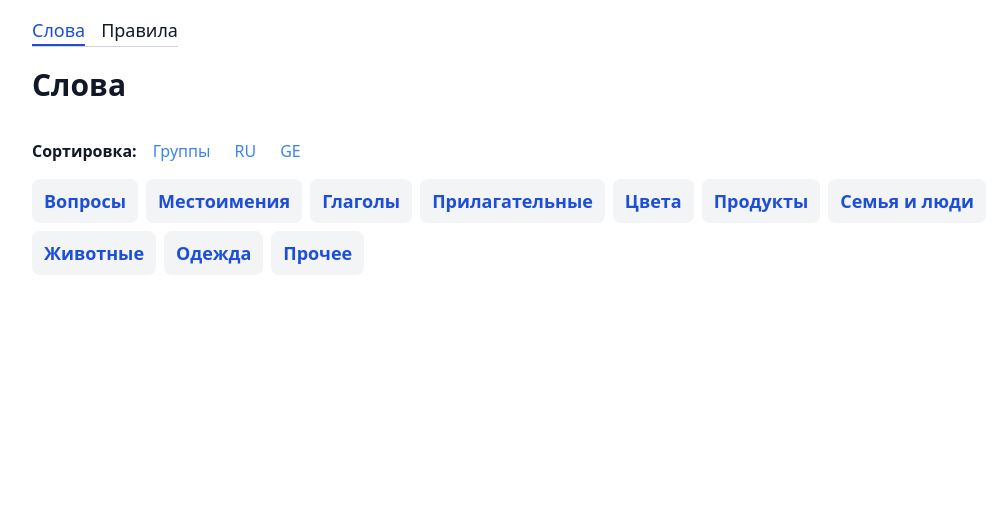
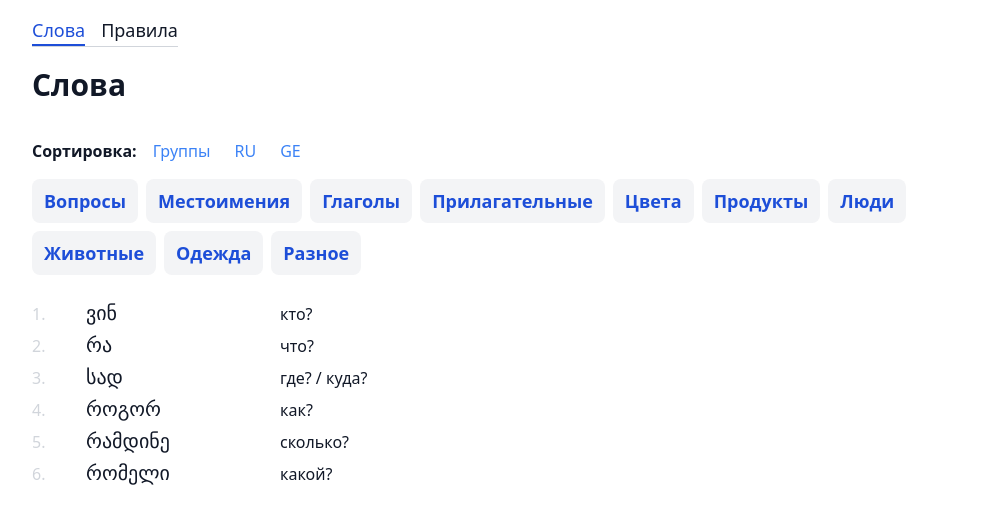
Before and after one commit to birdy90/bederdinov.me_netlify, a React (Create React App) app: page /languages/ge/words in a window 1280 px wide. Shown: the top 524 px of the page, without its empty margins (112-1116 px from the left). Built offline with nearby package versions, Linux system fonts and the light colour scheme.

Commit message:
* nested word groups and new words

```diff
--- a/src/components/TabsPanel.tsx
+++ b/src/components/TabsPanel.tsx
@@ -25,7 +25,7 @@ const sizeBasedTitleClasses = (isOpened: boolean) => ({
 export const TabsPanel = (props: TabsPanelProps) => {
     const { size = 'lg' } = props;
 
-    const [openedGroupName, setOpenedGroup] = React.useState('');
+    const [openedGroupName, setOpenedGroup] = React.useState(props.items.length > 0 ? props.items[0].key : '');
 
     const openedTab = props.items.find(t => t.key === openedGroupName)?.content;
 
@@ -38,8 +38,7 @@ export const TabsPanel = (props: TabsPanelProps) => {
         sizeBasedTitleClasses(name === openedGroupName)[size],
     ].filter(Boolean).join(' ');
 
-    return <>
-        <div>
+    return <div className={props.className}>
         <div className={`flex gap-2 flex-wrap ${sizeBasedTitleWrapperClasses[size]}`}>
             {props.items.map((tab) => (
                 <div className={titleClasses(tab.key)} key={tab.key}
@@ -52,6 +51,5 @@ export const TabsPanel = (props: TabsPanelProps) => {
                 {openedTab}
             </div>
         ) : null}
-        </div>
-    </>
+    </div>;
 }
--- a/src/components/languages/common/LettersBlock.tsx
+++ b/src/components/languages/common/LettersBlock.tsx
@@ -15,7 +15,7 @@ export const LettersBlock = (props: LettersBlockProps) => {
 
     return <div className="flex items-center flex-row sm:flex-col gap-x-6 gap-y-1">
         {letters.map(t => (
-            <Word strikethrough={t.struckThough}>{t.letter}</Word>
+            <Word key={t.letter} strikethrough={t.struckThough}>{t.letter}</Word>
         ))}
     </div>
 }
--- a/src/components/languages/ge/Words.tsx
+++ b/src/components/languages/ge/Words.tsx
@@ -2,8 +2,20 @@ import { AllWords } from './data';
 import React from "react";
 import { WordItem, WordsGroup } from "../../../types";
 import { TabsPanel } from "../../TabsPanel";
+import { Word } from "../common/Word";
 
 const STORAGE_ORDERING_KEY = 'words-ordering';
+
+const getFlatWords = (words: WordsGroup[]): WordItem[] => {
+
+    return words.flatMap(t => {
+        if (t.children) {
+            return getFlatWords(t.children);
+        }
+
+        return t.words;
+    }).filter(Boolean) as WordItem[];
+}
 
 const sortGroups = (groups: WordsGroup[]) => {
     groups.sort((a, b) => a.title > b.title ? 1 : -1);
@@ -16,11 +28,18 @@ const sortWordsInGroups = (groups: WordsGroup[]) => {
     });
 }
 
+const TranslationLine = ({ word, translation, index }: { word: string, translation: string, index: number }) => <>
+    <div key={word} className="hidden sm:block text-gray-300">{index}.</div>
+    <Word key={`${word}-word`}>{word}</Word>
+    <div key={`${word}-translation`}>{translation}</div>
+</>;
+
 export default () => {
     const [order, setOrder] = React.useState(localStorage.getItem(STORAGE_ORDERING_KEY));
+    let words: WordsGroup[];
 
-    let words = AllWords;
-    const wordsFlat = AllWords.flatMap(t => t.words).filter(Boolean) as WordItem[];
+    const wordsFlat = getFlatWords(AllWords);
+
     switch (order) {
         case 'alphaRU':
             words = wordsFlat.reduce((acc: WordsGroup[], word) => {
@@ -57,7 +76,8 @@ export default () => {
             sortGroups(words);
             sortWordsInGroups(words);
             break;
-        case 'groups':
+        default:
+            words = AllWords;
             // words.forEach(group => group.words.sort((a, b) => a.translation.toLowerCase() > b.translation.toLowerCase() ? 1 : -1));
             break;
     }
@@ -89,20 +109,30 @@ export default () => {
             key: group.title,
             content: (
                 <div className={contentClasses}>
-                    {group.words.map((item) => {
-                        if (!item) {
-                            return <div className="grid-cols-3 border-b-2"/>;
-                        }
+                    {group.children ? (
+                        <TabsPanel key={group.title} size="md" className="col-span-3"
+                                   items={group.children.map(child => ({
+                                       title: child.title,
+                                       key: child.title,
+                                       content: <div key={child.title} className={contentClasses}>
+                                           {child.words.map((item) => {
+                                               const { word, translation } = item;
 
-                        const { word, translation } = item;
+                                               orderingNumber += 1;
+                                               return <TranslationLine key={word} index={orderingNumber} word={word}
+                                                                       translation={translation}/>;
+                                           })}
+                                       </div>,
+                                   }))}/>
+                    ) : (
+                        group.words.map((item) => {
+                            const { word, translation } = item;
 
-                        orderingNumber += 1;
-                        return [
-                            <div key={word} className="hidden sm:block text-gray-300">{orderingNumber}.</div>,
-                            <div key={`${group.title}-${word}`} className="text-base sm:text-xl">{word}</div>,
-                            <div key={`${group.title}-${word}-translation`} className="sm:mb-4">{translation}</div>,
-                        ];
-                    })}
+                            orderingNumber += 1;
+                            return <TranslationLine key={word} index={orderingNumber} word={word}
+                                                    translation={translation}/>;
+                        })
+                    )}
                 </div>
             ),
         }
@@ -119,7 +149,7 @@ export default () => {
         </div>
 
         <div className="flex gap-2 flex-wrap">
-            <TabsPanel items={tabItems}/>
+            <TabsPanel key={order} items={tabItems}/>
         </div>
     </div>;
 }
--- a/src/components/languages/ge/data.ts
+++ b/src/components/languages/ge/data.ts
@@ -13,7 +13,7 @@ export const AllWords: WordsGroup[] = [
         words: [
             { word: 'ვინ', translation: 'кто?' },
             { word: 'რა', translation: 'что?' },
-            { word: 'სად', translation: 'где?' },
+            { word: 'სად', translation: 'где? / куда?' },
             { word: 'როგორ', translation: 'как?' },
             { word: 'რამდინე', translation: 'сколько?' },
             { word: 'რომელი', translation: 'какой?' },
@@ -37,6 +37,9 @@ export const AllWords: WordsGroup[] = [
             { word: 'ჩვენი', translation: 'наш' },
             { word: 'თქვენი', translation: 'ваш' },
             { word: 'მათი', translation: 'их' },
+
+            { word: 'რამე', translation: 'что-то' },
+            { word: 'ვინრე', translation: 'кто-то' },
         ]
     },
     {
@@ -62,16 +65,30 @@ export const AllWords: WordsGroup[] = [
         words: [
             { word: 'დიდი', translation: 'большой' },
             { word: 'პატარა', translation: 'маленький' },
+            { word: 'მაღალი', translation: 'высокий' },
+            { word: 'დაბალი', translation: 'низкий' },
+            { word: 'გრძელი', translation: 'длинный' },
+            { word: 'მოკლე', translation: 'короткий' },
+            { word: 'გამხდარი', translation: 'худой' },
+
+            { word: 'ქერი', translation: 'светлый / блондин' },
+            { word: 'შამგრემანი', translation: 'темный / брюнет' },
+            { word: 'წითური', translation: 'рыжий' },
+
             { word: 'ცივი', translation: 'холодный' },
             { word: 'თბილი', translation: 'теплый' },
+
             { word: 'ცხელი', translation: 'горячий' },
-            { word: 'გემრიელი', translation: 'вкусный' },
-            { word: 'ახალი', translation: 'новый / свежий' },
-            { word: 'ძველი', translation: 'старый' },
             { word: 'ლამაზი', translation: 'красивый' },
             { word: 'ნათელი', translation: 'яркий' },
             { word: 'კეთილი', translation: 'добрый' },
             { word: 'კარგი', translation: 'хороший' },
+
+            { word: 'გემრიელი', translation: 'вкусный' },
+            { word: 'თკბილი', translation: 'сладкий' },
+
+            { word: 'ძველი', translation: 'старый' },
+            { word: 'ახალი', translation: 'новый / свежий' },
         ],
     },
     {
@@ -79,31 +96,56 @@ export const AllWords: WordsGroup[] = [
         words: [
             { word: 'თეთრი', translation: 'белый' },
             { word: 'შავი', translation: 'черный' },
-            null,
+
             { word: 'რუხი', translation: 'серый' },
             { word: 'ლურGჯი', translation: 'синий' },
             { word: 'მწვანე', translation: 'зеленый' },
             { word: 'ყვითელი', translation: 'желтый' },
             { word: 'წითელი', translation: 'красный' },
-            null,
+
             { word: 'ვარდისფერი', translation: 'розовый' },
             { word: 'ფერი', translation: 'цвет' },
         ],
     },
     {
         title: 'Продукты',
+        words: [],
+        children: [
+            {
+                title: 'Фрукты',
                 words: [
                     { word: 'ბალი', translation: 'черешня' },
                     { word: 'ალუბალი', translation: 'вишня' },
                     { word: 'ჟოლო', translation: 'малина' },
                     { word: 'ლეღვი', translation: 'инжир' },
                     { word: 'კომში', translation: 'айва' },
+                ],
+            },
+            {
+                title: 'Овощи',
+                words: [
                     { word: 'ნიორი', translation: 'чеснок' },
                     { word: 'ხახვი', translation: 'лук' },
                     { word: 'სიმინდი', translation: 'кукуруза' },
                     { word: 'სოკო', translation: 'гриб' },
+
+                ],
+            },
+            {
+                title: 'Напитки',
+                words: [
+                    { word: 'ქავა', translation: 'кофе' },
+                    { word: 'წყალი', translation: 'вода' },
+                    { word: 'რძე', translation: 'молоко' },
+                    { word: 'წვენი', translation: 'сок' },
+                    { word: 'ღვინო', translation: 'вино' },
+                    { word: 'ჭაჭა', translation: 'самогон' },
+                ],
+            },
+            {
+                title: 'Прочее',
+                words: [
                     { word: 'ძორცი', translation: 'мясо' },
-
                     { word: 'პური', translation: 'хлеб / пекарня' },
                     { word: 'ორცხობილი', translation: 'печенье' },
                     { word: 'ტორტი', translation: 'торт' },
@@ -111,13 +153,6 @@ export const AllWords: WordsGroup[] = [
                     { word: 'ქველი', translation: 'сыр' },
                     { word: 'ხაჭო', translation: 'творог' },
                     { word: 'ხაჭაპური', translation: 'хачапури' },
-
-            { word: 'ქავა', translation: 'кофе' },
-            { word: 'წყალი', translation: 'вода' },
-            { word: 'რძე', translation: 'молоко' },
-            { word: 'წვენი', translation: 'сок' },
-            { word: 'ღვინო', translation: 'вино' },
-            { word: 'ჭაჭა', translation: 'самогон' },
 
                     { word: 'ფაფა', translation: 'каша' },
                     { word: 'ბრინჯი', translation: 'рис' },
@@ -128,11 +163,15 @@ export const AllWords: WordsGroup[] = [
                     { word: 'ვახშამი', translation: 'ужин' },
                 ],
             },
+        ],
+    },
     {
-        title: 'Семья и люди',
+        title: 'Люди',
+        words: [],
+        children: [
+            {
+                title: 'Семья',
                 words: [
-            { word: 'ადამიანი', translation: 'человек' },
-            { word: 'ქალი', translation: 'женщина' },
                     { word: 'ოჯახი', translation: 'семья' },
                     { word: 'მამა', translation: 'папа' },
                     { word: 'დედა', translation: 'мама' },
@@ -141,6 +180,49 @@ export const AllWords: WordsGroup[] = [
                     { word: 'შვილი', translation: 'ребенок' },
                     { word: 'ქალიშვილი', translation: 'дочь' },
                     { word: 'ვაჟიიშვილი', translation: 'сын' },
+                ],
+            },
+            {
+                title: 'Анатомия',
+                words: [
+                    { word: 'ტანი', translation: 'туловище' },
+                    { word: 'სხეული', translation: 'тело' },
+                    { word: 'სახე', translation: 'лицо' },
+
+                    { word: 'თვალი', translation: 'глаз' },
+                    { word: 'ცხვირი', translation: 'нос' },
+                    { word: 'წარბი', translation: 'бровь' },
+                    { word: 'წამწამი', translation: 'ресница' },
+                    { word: 'ტუჩი', translation: 'губа' },
+                    { word: 'კბილი', translation: 'зуб' },
+                    { word: 'ენა', translation: 'язык' },
+                    { word: 'ლოყა', translation: 'щека' },
+                    { word: 'შუბლი', translation: 'лоб' },
+                    { word: 'თმა', translation: 'волос' },
+                    { word: 'ყური', translation: 'ухо' },
+                    { word: 'ნიკაპი', translation: 'подбородок' },
+
+                    { word: 'ფეხი', translation: 'нога' },
+                    { word: 'ხელი', translation: 'рука' },
+                    { word: 'თავი', translation: 'голова' },
+                    { word: 'კისერი', translation: 'шея' },
+                    { word: 'ყელი', translation: 'горло' },
+                    { word: 'მუწელი', translation: 'живот' },
+                    { word: 'ზურგი', translation: 'спина' },
+                    { word: 'თითი', translation: 'палец' },
+                    { word: 'ტაკო', translation: 'попа' },
+                    { word: 'მკარდი', translation: 'грудь (часть туловища)' },
+                    { word: 'ძუძუ', translation: 'женская грудь' },
+
+                    { word: 'ტვინი', translation: 'мозг' },
+                    { word: 'გული', translation: 'сердце' },
+                ],
+            },
+            {
+                title: 'Прочее',
+                words: [
+                    { word: 'ადამიანი', translation: 'человек' },
+                    { word: 'ქალი', translation: 'женщина' },
                     { word: 'ცოლი', translation: 'жена' },
                     { word: 'ძიძა', translation: 'няня' },
                     { word: 'გოგო', translation: 'девушка' },
@@ -149,31 +231,56 @@ export const AllWords: WordsGroup[] = [
                     { word: 'მეგობარი', translation: 'друг' },
                 ],
             },
+        ]
+    },
     {
         title: 'Животные',
+        words: [],
+        children: [
+            {
+                title: 'Домашние',
                 words: [
+
                     { word: 'ძაღლი', translation: 'собака' },
                     { word: 'ლეკვი', translation: 'щенок' },
                     { word: 'ძროხა', translation: 'корова' },
                     { word: 'ღორი', translation: 'свинья' },
                     { word: 'მამალი', translation: 'петух' },
-
+                    { word: 'ვირი', translation: 'осёл' },
+                ],
+            },
+            {
+                title: 'Дикие',
+                words: [
                     { word: 'ლომი', translation: 'лев' },
                     { word: 'კუ', translation: 'черепаха' },
-            { word: 'თევზი', translation: 'рыба' },
                     { word: 'ბაქაქი', translation: 'лягушка' },
+                    { word: 'ვირთხი', translation: 'крыса' },
                     { word: 'ტურა', translation: 'гиена' },
                     { word: 'მელია', translation: 'лиса' },
                     { word: 'სპილო', translation: 'слон' },
                     { word: 'შველი', translation: 'косуля' },
-            { word: 'ფუტკარი', translation: 'пчела' },
                     { word: 'დატვი', translation: 'медведь' },
-
+                ],
+            },
+            {
+                title: 'Птицы',
+                words: [
                     { word: 'თუთიყუში', translation: 'попугай' },
                     { word: 'ბუ', translation: 'сова' },
                     { word: 'გედი', translation: 'лебедь' },
                     { word: 'თოლია', translation: 'чайка' },
                     { word: 'მერხალი', translation: 'ласточка' },
+                ],
+            },
+            {
+                title: 'Прочее',
+                words: [
+                    { word: 'ფუტკარი', translation: 'пчела' },
+                    { word: 'თევზი', translation: 'рыба' },
+                ],
+            },
+
         ]
     },
     {
@@ -184,7 +291,11 @@ export const AllWords: WordsGroup[] = [
         ],
     },
     {
-        title: 'Прочее',
+        title: 'Разное',
+        words: [],
+        children: [
+            {
+                title: 'Общение',
                 words: [
                     { word: 'არ', translation: 'не (отрицание)' },
                     { word: 'არა', translation: 'нет' },
@@ -197,23 +308,48 @@ export const AllWords: WordsGroup[] = [
                     { word: 'მადლობა', translation: 'спасибо' },
                     { word: 'იქ', translation: 'там' },
                     { word: 'აქ', translation: 'тут / здесь' },
+                ],
+            },
+            {
+                title: 'Время',
+                words: [
+                    { word: 'წელი', translation: 'год' },
+                    { word: 'თვე', translation: 'месяц' },
+                    { word: 'კვირა', translation: 'неделя' },
+                    { word: 'დღე', translation: 'день' },
+                    { word: 'საათი', translation: 'час' },
+                    { word: 'წუთი', translation: 'минута' },
+                    { word: 'წამი', translation: 'секунда' },
 
+                    { word: 'დღეს', translation: 'сегодня' },
+                    { word: 'ახლა', translation: 'сейчас' },
+                ],
+            },
+            {
+                title: 'Природа',
+                words: [
                     { word: 'ზამთარი', translation: 'зима' },
+                    { word: 'ქარი', translation: 'ветер' },
+                    { word: 'ქარიშხალი', translation: 'буря' },
+                    { word: 'ჰაერი', translation: 'воздух' },
+                    { word: 'ღამე', translation: 'ночь' },
+                    { word: 'დღე', translation: 'день' },
+                    { word: 'ხე', translation: 'дерево' },
+                    { word: 'ტყე', translation: 'лес' },
+
+                    { word: 'მძე', translation: 'Солнце' },
                     { word: 'მთვარე', translation: 'Луна' },
-            { word: 'ქარი', translation: 'ветер' },
-            { word: 'ღამე', translation: 'ночь' },
-            { word: 'ჰაერი', translation: 'воздух' },
-            { word: 'დღე', translation: 'день' },
-            { word: 'მძე', translation: 'солнце' },
-            { word: 'დღეს', translation: 'сегодня' },
+
+                    { word: 'სამოთხე', translation: 'рай' },
+                    { word: 'ჯოჯოხეთი', translation: 'ад' },
+                ],
+            },
+            {
+                title: 'Остальное',
+                words: [
 
                     { word: 'ვარდი', translation: 'роза' },
                     { word: 'ია', translation: 'фиалка' },
-
-            { word: 'ტვინი', translation: 'мозг' },
-            { word: 'გული', translation: 'сердце' },
-            { word: 'ენა', translation: 'язык' },
-            { word: 'ფეხი', translation: 'нога' },
 
                     { word: 'გაკვეთილი', translation: 'урок' },
                     { word: 'კარი', translation: 'дверь' },
@@ -223,7 +359,6 @@ export const AllWords: WordsGroup[] = [
                     { word: 'რუსე', translation: 'русый' },
                     { word: 'რუსეთი', translation: 'Россия' },
                     { word: 'ქართველია', translation: 'грузин' },
-            { word: 'ახლა', translation: 'сейчас' },
                     { word: 'მშია', translation: 'голоден' },
                     { word: 'ჭა', translation: 'колодец' },
                     { word: 'ჭურჭელი', translation: 'посуда' },
@@ -234,6 +369,7 @@ export const AllWords: WordsGroup[] = [
                     { word: 'ყოჩაღ', translation: 'молодец' },
                     { word: 'თავისუფლება', translation: 'свобода' },
                     { word: 'სახლი', translation: 'дом' },
+                    { word: 'მეფე', translation: 'царь / правитель' },
 
                     { word: 'ჰოკეი', translation: 'хоккей' },
                     { word: 'ქოლგა', translation: 'зонтик' },
@@ -253,9 +389,16 @@ export const AllWords: WordsGroup[] = [
                     { word: 'ფასდაკლები', translation: 'скидка' },
                     { word: 'ნაგავი', translation: 'мусор' },
                     { word: 'თეთრი', translation: 'копейка' },
+                    { word: 'ქუჩა', translation: 'улица' },
+                    { word: 'ქალაქი', translation: 'город' },
+                    { word: 'დედაქალაქი', translation: 'столица' },
 
-            { word: 'სამოთხე', translation: 'рай' },
-            { word: 'ჯოჯოხეთი', translation: 'ад' },
+                    { word: 'შორს', translation: 'далеко' },
+                    { word: 'ახლოს', translation: 'близко' },
+                    { word: 'შიგნით', translation: 'внутри' },
+                    { word: 'გარეთ', translation: 'снаружи' },
                 ],
             },
+        ]
+    },
 ];
--- a/src/components/languages/ge/rules/cases.tsx
+++ b/src/components/languages/ge/rules/cases.tsx
@@ -34,8 +34,7 @@ export const NounCasesRules = () => <>
 
     <h3>Родительный</h3>
 
-    <p>
-        <Rule>
+    <Rule className="mb-2">
         <Rule.Root>окончание на</Rule.Root>
         <LettersBlock letters="აე" struckThroughLetters="აე"/>
         <Plus/>
@@ -48,9 +47,7 @@ export const NounCasesRules = () => <>
             <Word>თვის</Word>
         </Examples>
     </Rule>
-    </p>
 
-    <p>
     <Rule>
         <Rule.Root>окончание на</Rule.Root>
         <LettersBlock letters="იოუ"/>
@@ -65,5 +62,4 @@ export const NounCasesRules = () => <>
             <Word>კუს</Word>
         </Examples>
     </Rule>
-    </p>
 </>;
--- a/src/types/components.tsx
+++ b/src/types/components.tsx
@@ -7,6 +7,7 @@ export interface TabProps {
 }
 
 export interface TabsPanelProps {
+    className?: string;
     items: TabProps[];
     size?: 'sm' | 'md' | 'lg';
 }
--- a/src/types/languages.ts
+++ b/src/types/languages.ts
@@ -5,7 +5,8 @@ export interface WordItem {
 
 export interface WordsGroup {
     title: string;
-    words: (WordItem | null)[];
+    words: WordItem[];
+    children?: WordsGroup[];
 }
 
 export interface VerbRule {
```
Lines whose indentation alone changed are shown as unchanged.
